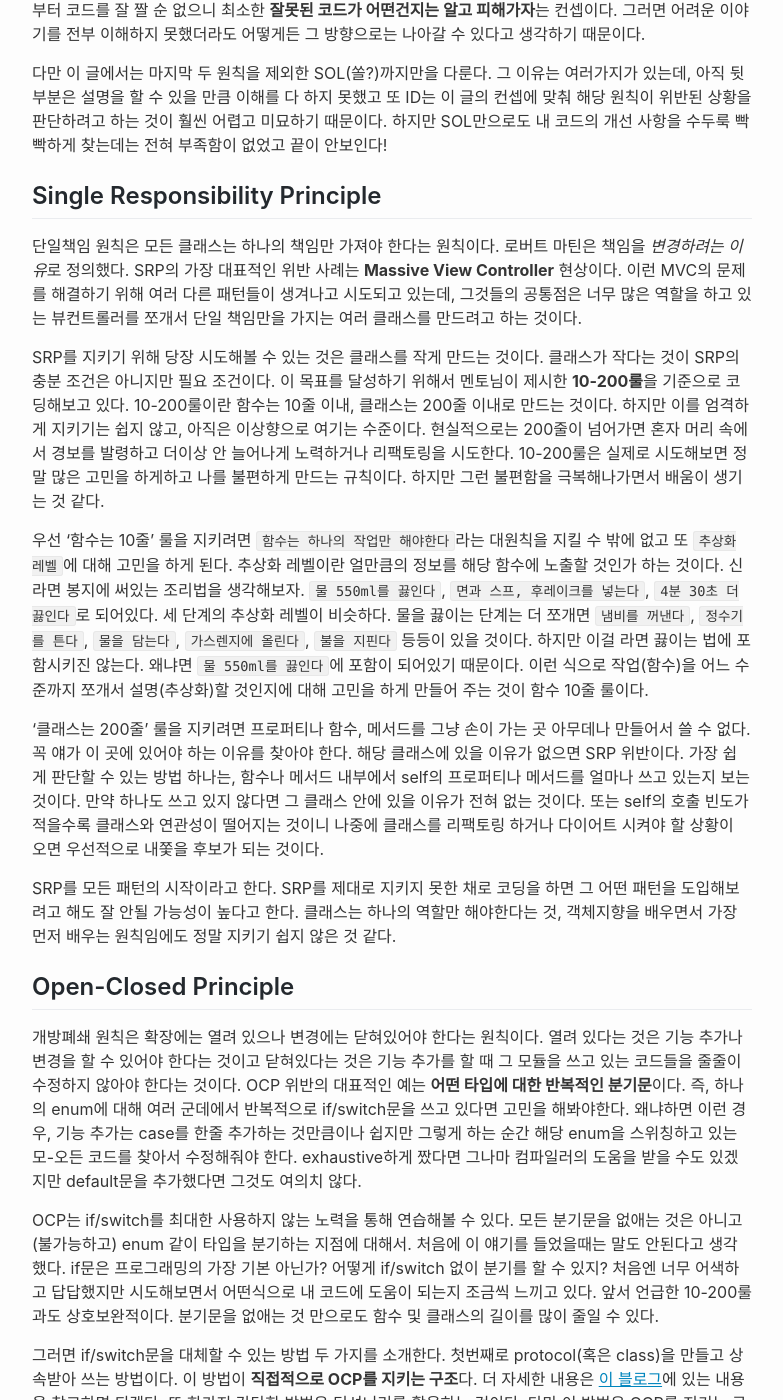
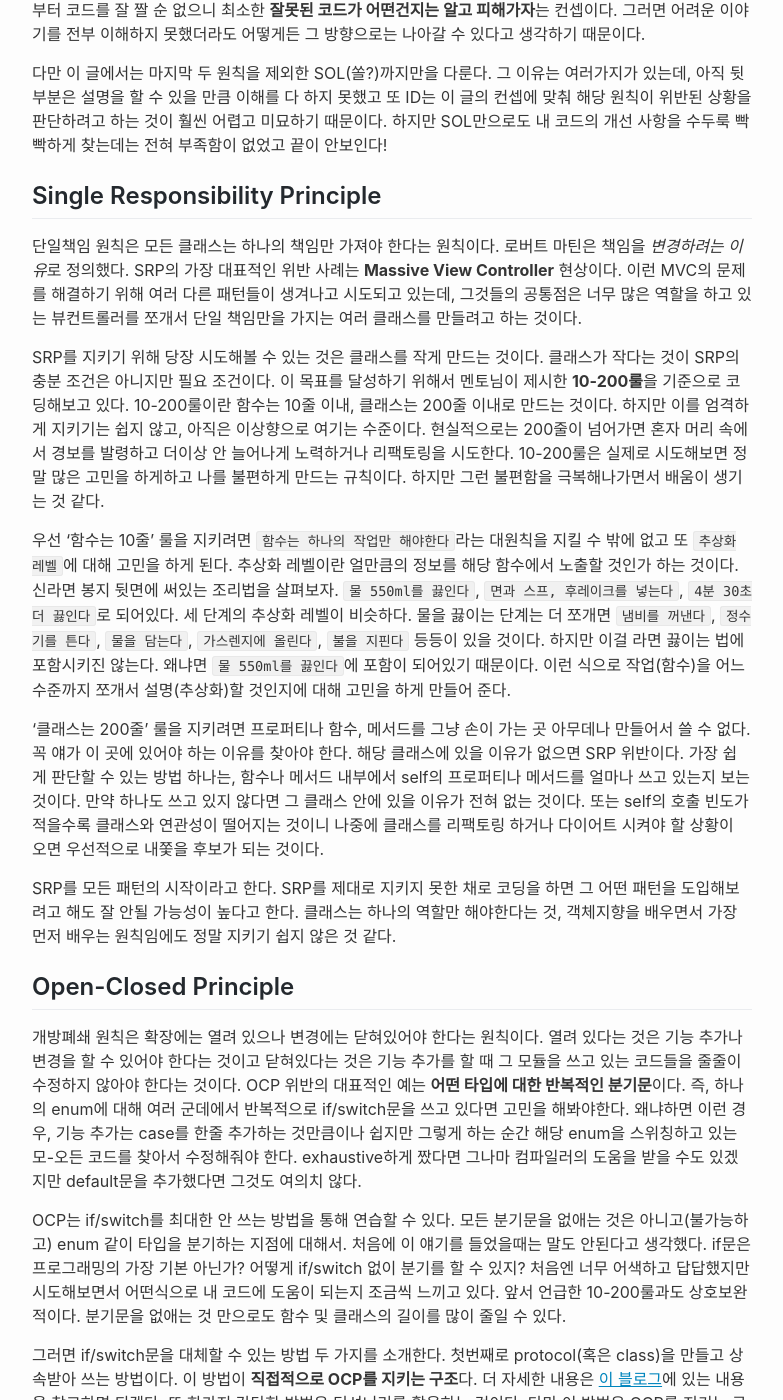
Before and after one commit to nsoojin/nsoojin.github.io, a Jekyll site: the page built from _posts/2019-02-17-solid-principles-in-swift.md, in a window 1280 px wide and 1400 px high, scrolled down 1001 px. Shown: the whole window, without its empty margins (68-851 px from the left). Built offline with Jekyll 4.4.1, drawn with Linux system fonts in a browser that asks for light colours; some of the changed text lies outside the part shown.

Commit message:
fix minor grammars

```diff
--- a/_posts/2019-02-17-solid-principles-in-swift.md
+++ b/_posts/2019-02-17-solid-principles-in-swift.md
@@ -28,11 +28,11 @@ SOLID는 로버트 마틴이라는 사람이 명명한 객체 지향 프로그
 
 ## Single Responsibility Principle
 
-단일책임 원칙은 모든 클래스는 하나의 책임만 가져야 한다는 원칙이다. 로버트 마틴은 책임을 *변경하려는 이유*로 정의했다. SRP의 가장 대표적인 위반 사례는 **Massive View Controller** 현상이다. 이런 MVC의 문제를 해결하기 위해 여러 다른 패턴들이 생겨나고 시도되고 있는데, 그것들의 공통점은 너무 많은 역할을 하고 있는 뷰컨트롤러를 쪼개서 단일 책임만을 가지는 여러 클래스를 만드려고 하는 것이다.
+단일책임 원칙은 모든 클래스는 하나의 책임만 가져야 한다는 원칙이다. 로버트 마틴은 책임을 *변경하려는 이유*로 정의했다. SRP의 가장 대표적인 위반 사례는 **Massive View Controller** 현상이다. 이런 MVC의 문제를 해결하기 위해 여러 다른 패턴들이 생겨나고 시도되고 있는데, 그것들의 공통점은 너무 많은 역할을 하고 있는 뷰컨트롤러를 쪼개서 단일 책임만을 가지는 여러 클래스를 만들려고 하는 것이다.
 
 SRP를 지키기 위해 당장 시도해볼 수 있는 것은 클래스를 작게 만드는 것이다. 클래스가 작다는 것이 SRP의 충분 조건은 아니지만 필요 조건이다. 이 목표를 달성하기 위해서 멘토님이 제시한 **10-200룰**을 기준으로 코딩해보고 있다. 10-200룰이란 함수는 10줄 이내, 클래스는 200줄 이내로 만드는 것이다. 하지만 이를 엄격하게 지키기는 쉽지 않고, 아직은 이상향으로 여기는 수준이다. 현실적으로는 200줄이 넘어가면 혼자 머리 속에서 경보를 발령하고 더이상 안 늘어나게 노력하거나 리팩토링을 시도한다. 10-200룰은 실제로 시도해보면 정말 많은 고민을 하게하고 나를 불편하게 만드는 규칙이다. 하지만 그런 불편함을 극복해나가면서 배움이 생기는 것 같다.
 
-우선 '함수는 10줄' 룰을 지키려면 `함수는 하나의 작업만 해야한다`라는 대원칙을 지킬 수 밖에 없고 또 `추상화 레벨`에 대해 고민을 하게 된다. 추상화 레벨이란 얼만큼의 정보를 해당 함수에 노출할 것인가 하는 것이다. 신라면 봉지에 써있는 조리법을 생각해보자. `물 550ml를 끓인다`, `면과 스프, 후레이크를 넣는다`, `4분 30초 더 끓인다`로 되어있다. 세 단계의 추상화 레벨이 비슷하다. 물을 끓이는 단계는 더 쪼개면 `냄비를 꺼낸다`, `정수기를 튼다`, `물을 담는다`, `가스렌지에 올린다`, `불을 지핀다` 등등이 있을 것이다. 하지만 이걸 라면 끓이는 법에 포함시키진 않는다. 왜냐면 `물 550ml를 끓인다`에 포함이 되어있기 때문이다. 이런 식으로 작업(함수)을 어느 수준까지 쪼개서 설명(추상화)할 것인지에 대해 고민을 하게 만들어 주는 것이 함수 10줄 룰이다.
+우선 '함수는 10줄' 룰을 지키려면 `함수는 하나의 작업만 해야한다`라는 대원칙을 지킬 수 밖에 없고 또 `추상화 레벨`에 대해 고민을 하게 된다. 추상화 레벨이란 얼만큼의 정보를 해당 함수에서 노출할 것인가 하는 것이다. 신라면 봉지 뒷면에 써있는 조리법을 살펴보자. `물 550ml를 끓인다`, `면과 스프, 후레이크를 넣는다`, `4분 30초 더 끓인다`로 되어있다. 세 단계의 추상화 레벨이 비슷하다. 물을 끓이는 단계는 더 쪼개면 `냄비를 꺼낸다`, `정수기를 튼다`, `물을 담는다`, `가스렌지에 올린다`, `불을 지핀다` 등등이 있을 것이다. 하지만 이걸 라면 끓이는 법에 포함시키진 않는다. 왜냐면 `물 550ml를 끓인다`에 포함이 되어있기 때문이다. 이런 식으로 작업(함수)을 어느 수준까지 쪼개서 설명(추상화)할 것인지에 대해 고민을 하게 만들어 준다.
 
 '클래스는 200줄' 룰을 지키려면 프로퍼티나 함수, 메서드를 그냥 손이 가는 곳 아무데나 만들어서 쓸 수 없다. 꼭 얘가 이 곳에 있어야 하는 이유를 찾아야 한다. 해당 클래스에 있을 이유가 없으면 SRP 위반이다. 가장 쉽게 판단할 수 있는 방법 하나는, 함수나 메서드 내부에서 self의 프로퍼티나 메서드를 얼마나 쓰고 있는지 보는 것이다. 만약 하나도 쓰고 있지 않다면 그 클래스 안에 있을 이유가 전혀 없는 것이다. 또는 self의 호출 빈도가 적을수록 클래스와 연관성이 떨어지는 것이니 나중에 클래스를 리팩토링 하거나 다이어트 시켜야 할 상황이 오면 우선적으로 내쫓을 후보가 되는 것이다.
 
@@ -42,7 +42,7 @@ SRP를 모든 패턴의 시작이라고 한다. SRP를 제대로 지키지 못
 
 개방폐쇄 원칙은 확장에는 열려 있으나 변경에는 닫혀있어야 한다는 원칙이다. 열려 있다는 것은 기능 추가나 변경을 할 수 있어야 한다는 것이고 닫혀있다는 것은 기능 추가를 할 때 그 모듈을 쓰고 있는 코드들을 줄줄이 수정하지 않아야 한다는 것이다. OCP 위반의 대표적인 예는 **어떤 타입에 대한 반복적인 분기문**이다. 즉, 하나의 enum에 대해 여러 군데에서 반복적으로 if/switch문을 쓰고 있다면 고민을 해봐야한다. 왜냐하면 이런 경우, 기능 추가는 case를 한줄 추가하는 것만큼이나 쉽지만 그렇게 하는 순간 해당 enum을 스위칭하고 있는 모-오든 코드를 찾아서 수정해줘야 한다. exhaustive하게 짰다면 그나마 컴파일러의 도움을 받을 수도 있겠지만 default문을 추가했다면 그것도 여의치 않다.
 
-OCP는 if/switch를 최대한 사용하지 않는 노력을 통해 연습해볼 수 있다. 모든 분기문을 없애는 것은 아니고(불가능하고) enum 같이 타입을 분기하는 지점에 대해서. 처음에 이 얘기를 들었을때는 말도 안된다고 생각했다. if문은 프로그래밍의 가장 기본 아닌가? 어떻게 if/switch 없이 분기를 할 수 있지? 처음엔 너무 어색하고 답답했지만 시도해보면서 어떤식으로 내 코드에 도움이 되는지 조금씩 느끼고 있다. 앞서 언급한 10-200룰과도 상호보완적이다. 분기문을 없애는 것 만으로도 함수 및 클래스의 길이를 많이 줄일 수 있다.
+OCP는 if/switch를 최대한 안 쓰는 방법을 통해 연습할 수 있다. 모든 분기문을 없애는 것은 아니고(불가능하고) enum 같이 타입을 분기하는 지점에 대해서. 처음에 이 얘기를 들었을때는 말도 안된다고 생각했다. if문은 프로그래밍의 가장 기본 아닌가? 어떻게 if/switch 없이 분기를 할 수 있지? 처음엔 너무 어색하고 답답했지만 시도해보면서 어떤식으로 내 코드에 도움이 되는지 조금씩 느끼고 있다. 앞서 언급한 10-200룰과도 상호보완적이다. 분기문을 없애는 것 만으로도 함수 및 클래스의 길이를 많이 줄일 수 있다.
 
 그러면 if/switch문을 대체할 수 있는 방법 두 가지를 소개한다. 첫번째로 protocol(혹은 class)을 만들고 상속받아 쓰는 방법이다. 이 방법이 **직접적으로 OCP를 지키는 구조**다. 더 자세한 내용은 [이 블로그](https://medium.com/swift-fox/refactoring-replace-enum-with-polymorphism-c4803baeba07)에 있는 내용을 참고하면 되겠다. 또 한가지 간단한 방법은 딕셔너리를 활용하는 것이다. 다만 이 방법은 OCP를 지키는 구조는 아니다. 얘는 default절이 있는 switch문과 동일한 약점이 있기 때문에 case가 자주 변경될 것 같을 때는 피해야하고, 분기문을 없애고 싶을 때 제한적으로 사용하면 좋을 것 같다.
 
@@ -75,7 +75,7 @@ self.instructionMessage = trackingStateMessages[reason]
 
 ## Liskov Subtitution Principle
 
-마지막(?)으로 리스코프 치환 원칙은 상위 타입(부모 클래스)을 하위 타입의 인스턴스(자식 클래스)로 바꿔도 프로그램의 동작을 해치지 않아야 한다는 원칙이다. 정의는 어렵지만 이를 지키기 위한 방법은 의외로 간단하다. **자식이 부모의 동작을 제한해서는 안된다.** 전형적인 위반 사례로는 직사각형을 상속받아서 만든 정사각형 클래스를 생각하면 된다. 정사각형은 너비와 높이가 같아야 하기 때문에 너비와 높이를 자유롭게 바꿀 수 있는 직사각형 부모 클래스의 동작을 제한해야만 원하는 동작을 만들 수 있다. 이런 경우가 LSP의 위반이다. LSP를 지키기 위해서는 직사각형이 정사각형을 상속받거나, 아니면 너비와 높이를 아예 let으로 만들어버리면 된다. (값을 바꾸는 동작 자체를 없애버리면 제한할 동작이 없기 때문에)
+마지막(?)으로 리스코프 치환 원칙은 상위 타입(수퍼클래스)을 하위 타입(서브클래스)의 인스턴스로 바꿔도 프로그램의 동작을 해치지 않아야 한다는 원칙이다. 정의는 어렵지만 이를 지키기 위한 방법은 의외로 간단하다. **자식이 부모의 동작을 제한해서는 안된다.** 전형적인 위반 사례로는 직사각형을 상속받아서 만든 정사각형 클래스를 생각하면 된다. 정사각형은 너비와 높이가 같아야 하기 때문에 너비와 높이를 자유롭게 바꿀 수 있는 직사각형 부모 클래스의 동작을 제한해야만 원하는 동작을 만들 수 있다. 이런 경우가 LSP의 위반이다. LSP를 지키기 위해서는 직사각형이 정사각형을 상속받거나, 아니면 너비와 높이를 아예 let으로 만들어버리면 된다. (값을 바꾸는 동작 자체를 없애버리면 제한할 동작이 없기 때문에)
 
 iOS 프레임워크에서도 LSP 위반 사례를 찾아 볼 수 있는데,
 
@@ -111,10 +111,10 @@ required init?(coder aDecoder: NSCoder) {
 
 LSP를 절대 어기지 않고 프로그래밍을 하는 것은 어렵다. 하지만 너무 많은 곳에서 LSP를 어긴다면 문제가 생긴다. 상위 클래스를 기준으로 코딩할 수 없어지고, 그렇게되면 **상속 자체가 의미가 없어지고 OCP조차 지킬수 없게 된다**. 예를 들어 UITableView는 UITableViewCell을 기준으로 만들어져 있기 때문에 우리가 만든 커스텀 셀이 LSP를 지키지 않는다면 테이블뷰도 제대로 동작하지 않을 것이다. 또한 protocol를 만드는 이유도 추상화된 인터페이스를 기준으로 코드를 작성하기 위해서인데 상속받은 타입이 protocol의 메서드를 퇴화시켜버리면 프로토콜을 기준으로 작성된 코드들이 줄줄이 망가질 수 밖에 없다.
 
-상속은 객체 지향 프로그래밍의 중요한 부분이고 잘 쓰면 유용하지만 잘못된 상속을 만들면 문제가 발생할 수 있다. 반면 때에 따라서는 LSP를 위반함으로써 편리함과 단순함을 얻게 될 수도 있다. 결론적으로, LSP를 무조건 지키려고만 하면 비효율적이고 너무 자주 위반하면 예상하지 못한 결과들 때문에 안정성을 해치게 된다. 그러므로 상속을 만들때는 LSP 위반인지 아닌지를 숙지하고 사용하는 것이 좋겠다.
+상속은 객체 지향 프로그래밍의 중요한 부분이고 잘 쓰면 유용하지만 잘못된 상속을 만들면 문제가 발생할 수 있다. 반면 때에 따라서는 LSP를 위반함으로써 편리함과 단순함을 얻게 될 수도 있다. 결론적으로, LSP를 모든 곳에서 지키려고만 하면 비효율적이고 너무 자주 위반하면 예상하지 못한 결과들 때문에 안정성을 해치게 된다. 그러므로 상속을 만들때는 LSP 위반인지 아닌지를 숙지하고 사용하는 것이 좋겠다.
 
 ## 결론
 
-이 글의 목표는 SOLID 대원칙을 완벽히 이해하려는 것이 아니다. 게다가 모든 원칙을 철저히 다 지키는 코드만 짜려고 하는 것은 비효율적이라고 볼 수도 있다. 예를 들어 모든 것을 OCP로만 짜려고 하면 너어무 불편하다. 분기문을 쓰지 않으려고 매번 프로토콜을 만들고 상속을 해야한다면 개발하는 시간도 오래걸리고 불필요한 복잡성만 증가하는 꼴이다. 따라서 적절한 트레이드 오프가 필요하다. 그리고 다섯 가지 원칙 중에서 SRP와 OCP가 단순하지만 가장 지키기 어렵고 끊임없이 노력해야하는 부분인 것 같다. **무엇이 정답인지 모르고 헷갈릴때 확실히 정답이 아닌 것을 지워내는 것처럼, 위 원칙을 어기는 코드 습관을 파악해서 일단 그것부터 제거하고 개선해보려고 한다.**
+이 글의 목표는 SOLID 대원칙을 완벽히 이해하려는 것이 아니다. 게다가 모든 원칙을 철저히 다 지키는 코드만 짜려고 하는 것은 비효율적이라고 볼 수도 있다. 예를 들어 모든 것을 OCP로만 짜려고 하면 너어무 불편하다. 분기문을 쓰지 않으려고 매번 프로토콜을 만들고 상속을 해야한다면 개발하는 시간도 오래걸리고 불필요한 복잡성만 증가하는 꼴이다. 따라서 적절한 트레이드 오프가 필요하다. 다섯 가지 원칙 중에서 SRP와 OCP는 이해는 되지만 가장 지키기 어렵고 끊임없이 노력해야하는 부분인 것 같다. **무엇이 정답인지 모르고 헷갈릴때 확실히 정답이 아닌 것을 지워내는 것처럼, 위 원칙을 어기는 코드 습관을 파악해서 일단 그것부터 제거하고 개선해보려고 한다.**
 
 끝.
```
